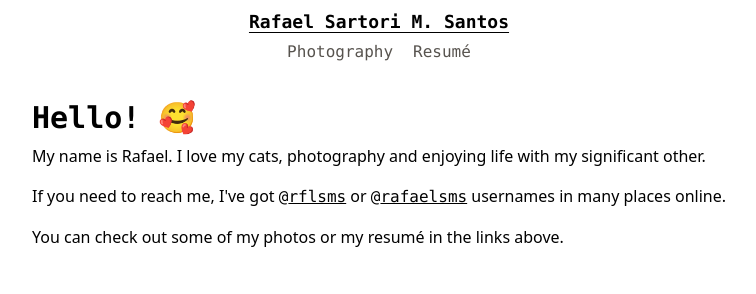
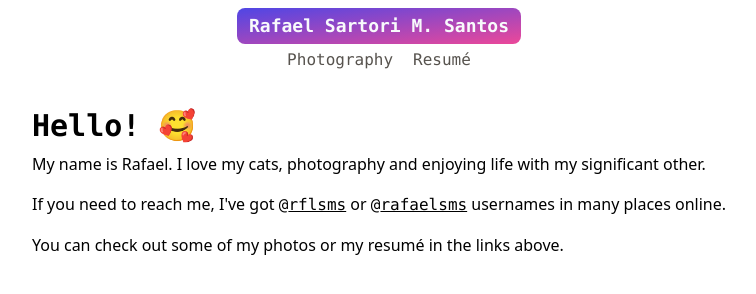
Before and after one commit to rafaelsms/rafaelsms.github.io, an Astro site: page / in a window 1280 px wide. Shown: the whole page, without its empty margins (261-1017 px from the left). Built offline with nearby package versions, Linux system fonts and the light colour scheme; Astro itself is replaced by a stand-in of ours.

Commit message:
Make the title more colerful

```diff
--- a/src/layouts/Layout.astro
+++ b/src/layouts/Layout.astro
@@ -37,7 +37,7 @@ const links = [
 	<body class="dark:bg-gray-800 dark:text-slate-300">
 		<div class="font-mono p-2 mb-4">
 			<div class="flex justify-center align-center mb-1">
-				<a href="/" class="text-lg font-bold text-balance text-center underline underline-offset-4 decoration-1 dark:text-slate-100">
+				<a href="/" class="text-lg font-bold text-balance text-center rounded-lg bg-gradient-to-br from-indigo-600 to-pink-500 hover:from-rose-400 hover:to-amber-500 transition-shadow duration-300 hover:shadow-lg text-slate-50 hover:text-white dark:text-slate-100 px-3 py-1">
 					Rafael Sartori M. Santos
 				</a>
 			</div>
```
